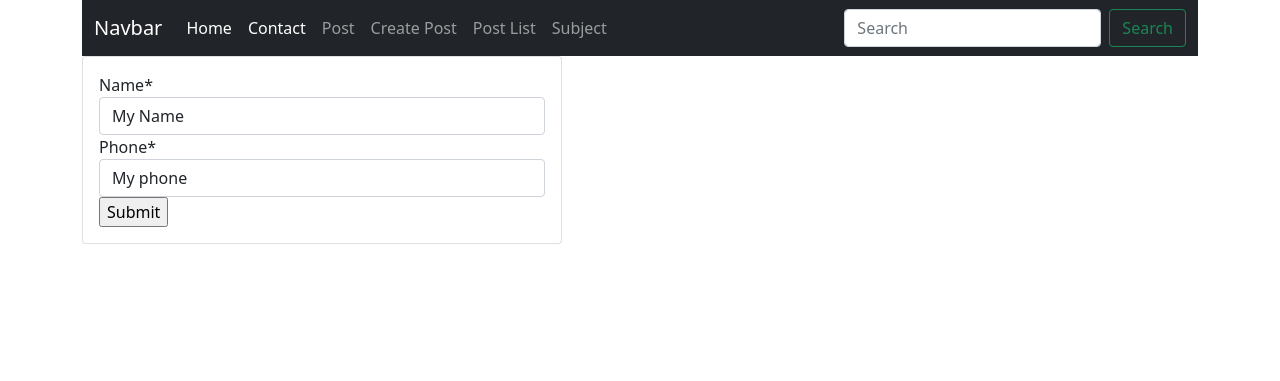
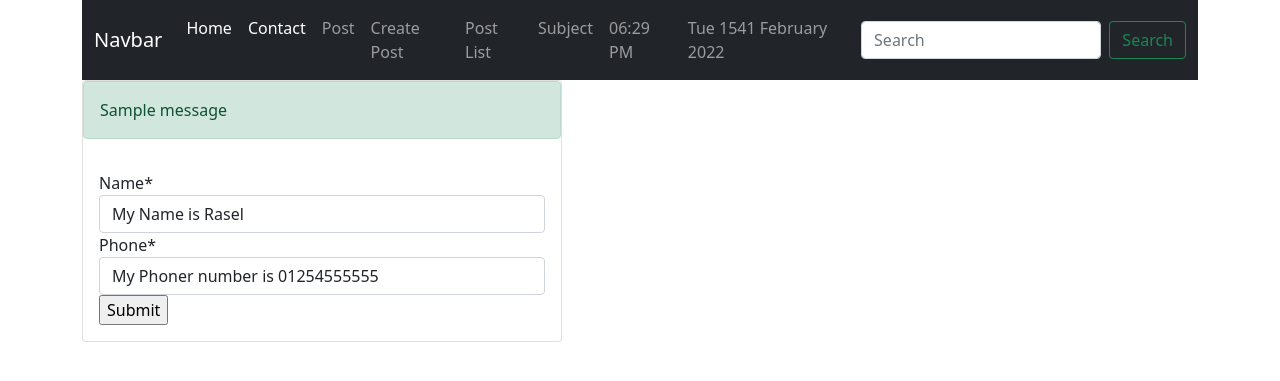
Before and after one commit to raselrana1147/dhango_project, a Django app: page /tution/contact/ in a window 1280 px wide. Shown: the top 381 px of the page. Run offline with Django 4.2, Linux system fonts and the light colour scheme; one stand-in notice (Sample message) is shown; some libraries are stand-ins or nearby versions.

Commit message:
Realtime

```diff
--- a/project/settings.py
+++ b/project/settings.py
@@ -38,6 +38,7 @@ INSTALLED_APPS = [
     'django.contrib.sessions',
     'django.contrib.messages',
     'django.contrib.staticfiles',
+    'django.contrib.humanize',
     'tution','crispy_forms','multiselectfield',
 ]
 
--- a/templates/app.html
+++ b/templates/app.html
@@ -45,6 +45,14 @@
                         <li class="nav-item">
                             <a class="nav-link" href="{% url 'tution:subview' %}">Subject</a>
                         </li>
+
+                        <li class="nav-item">
+                            <a class="nav-link" href="{% url 'tution:subview' %}">{% now 'h:i A' %}</a>
+                        </li>
+
+                        <li class="nav-item">
+                            <a class="nav-link" href="{% url 'tution:subview' %}">{% now 'D js F Y' %}</a>
+                        </li>
                     </ul>
                     <form class="d-flex">
                         <input class="form-control me-2" type="search" placeholder="Search" aria-label="Search">
--- a/templates/contact.html
+++ b/templates/contact.html
@@ -2,7 +2,11 @@
 {% block main %}
 {% load crispy_forms_tags %}
 <div class="card" style="width: 30rem;">
-
+    {% for message in messages %}
+    <div class="alert alert-{{message.tags}}" role="alert">
+        {{message}}
+    </div>
+    {% endfor %}
     <div class="card-body">
         <form action="" method="post">
            {% csrf_token %}
--- a/templates/postlist.html
+++ b/templates/postlist.html
@@ -1,11 +1,13 @@
 {% extends "app.html" %} {% block title %} Post List {% endblock title %}
 {% block main %}
 {% load static %}
+{% load humanize %}
 
 <div class="card" style="width: 18rem;">
     {% for p in posts %}
 
     	<a href="/tution/postdetail/{{p.id}}">{{p.title}}</a>
+        by {{p.user.username}} at {{p.created_at| naturaltime }}
     {% endfor %}
 </div>
 {% endblock %}
--- a/tution/forms.py
+++ b/tution/forms.py
@@ -26,7 +26,7 @@ class ContactForm(forms.ModelForm):
         if len(num_of_w) > 10:
             self.add_error('name',"Your name should be less than 3 character")
         else:
-            value
+            return value
 
 class PostForm(forms.ModelForm):
     class Meta:
--- a/tution/urls.py
+++ b/tution/urls.py
@@ -6,8 +6,8 @@ urlpatterns = [
 
    # path('', views.home_page,name="home"),
     # path('', views.home_page,name="home"),
-    path('contact/', views.ContactView.as_view(),name="contact"),
-    #  path('contact/', views.contact,name="contact"),
+    # path('contact/', views.ContactView.as_view(),name="contact"),
+     path('contact/', views.contact,name="contact"),
     path('post/', views.view_post,name="view_post"),
     path('postlist/', views.PostListView.as_view(),name="postlist"),
     # path('postcreate/', views.postcreate,name="postcreate"),
--- a/tution/views.py
+++ b/tution/views.py
@@ -11,6 +11,7 @@ from django.views.generic import ListView
 from django.views.generic import DetailView
 from django.views.generic import UpdateView
 from django.views.generic import DeleteView
+from django.contrib import messages
 
 from django.shortcuts import render,HttpResponse
 from .models import Contact
@@ -30,6 +31,7 @@ def contact(request):
     if request.method=="POST":
         form=ContactForm(request.POST,initial=initials)
         if form.is_valid():
+            messages.success(request,"Form successfully submitted")
             form.save()
     else:
         form=ContactForm(initial=initials)
@@ -38,6 +40,7 @@ def contact(request):
 class ContactView(View):
     class_form=ContactForm
     class_view='contact.html'
+
     # success_url='/'
     # def form_valid(self,form):
     #     form.save()
```
Also changed, not shown: db.sqlite3.
